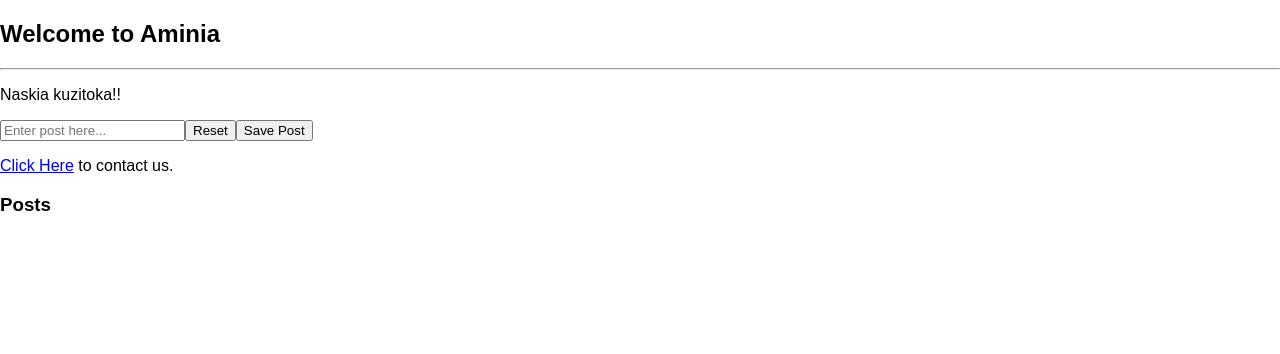
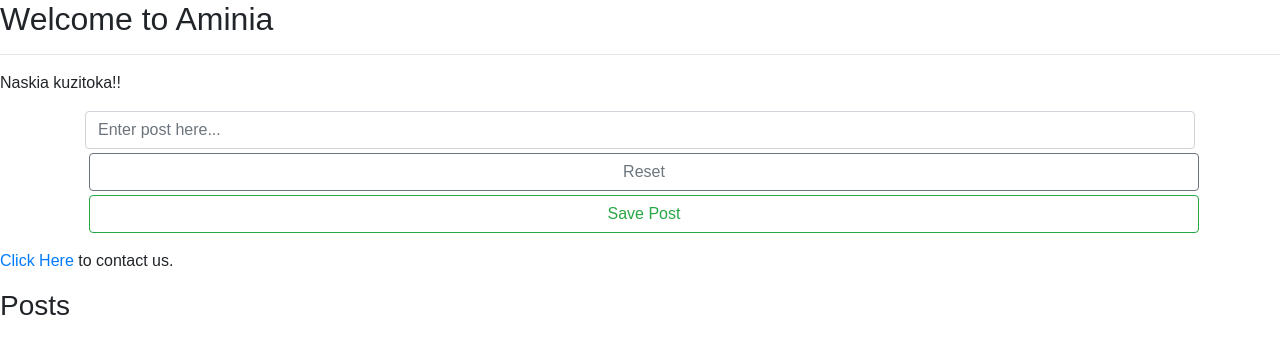
Before and after one commit to SamNgigi/Uzalendo-Api, a React (Create React App) app: page / in a window 1280 px wide. Shown: the top 354 px of the page. Built offline with nearby package versions, Linux system fonts and the light colour scheme.

Commit message:
Added bootstrap

```diff
--- a/package.json
+++ b/package.json
@@ -4,11 +4,15 @@
   "private": true,
   "dependencies": {
     "ajv": "^6.4.0",
+    "bootstrap": "^4.1.0",
+    "jquery": "^3.3.1",
+    "popper.js": "^1.14.3",
     "react": "^16.3.1",
     "react-dom": "^16.3.1",
     "react-redux": "^5.0.7",
     "react-router-dom": "^4.2.2",
     "react-scripts": "1.1.4",
+    "reactstrap": "^5.0.0-beta.3",
     "redux": "^3.7.2"
   },
   "scripts": {
--- a/src/components/Aminia.jsx
+++ b/src/components/Aminia.jsx
@@ -4,6 +4,14 @@ import { Link } from 'react-router-dom'
 import { connect } from 'react-redux';
 
 import { posts } from "../actions";
+
+import 'bootstrap/dist/css/bootstrap.min.css';
+import 'jquery/dist/jquery.min.js';
+import 'popper.js/dist/umd/popper.min.js';
+import 'bootstrap/dist/js/bootstrap.min.js';
+import {
+  Button, FormGroup, Form, Input, Container,
+} from 'reactstrap';
 
 class Aminia extends Component {
 
@@ -39,36 +47,41 @@ class Aminia extends Component {
         <hr/>
 
         <p>Naskia kuzitoka!!</p>
-          <form onSubmit={this.submitPost}>
-            <input
-              value={this.state.content}
-              placeholder="Enter post here..."
-              onChange = {(event)=> this.setState({content:event.target.value})}
-              required
-            />
-            <button onClick={this.resetForm}>Reset</button>
-            <input type="submit" value="Save Post"/>
-          </form>
+          <Container>
+            <Form onSubmit={this.submitPost}>
+              <FormGroup>
+                <Input
+                  value={this.state.content}
+                  placeholder="Enter post here..."
+                  onChange = {(event)=> this.setState({content:event.target.value})}
+                  required
+                />
+                <Button outline className="m-1" onClick={this.resetForm} block>Reset</Button>
+                <Button outline className="m-1" type="submit" color="success" block>Save Post</Button>
+              </FormGroup>
+            </Form>
+          </Container>
 
 
         <p>
           <Link to="/contact">Click Here</Link> to contact us.
         </p>
         <h3>Posts</h3>
+
         <table>
           <tbody>
             {this.props.posts.map((post, id) => (
               <tr key={`post_${post.id}`}>
                 <td>{post.content}</td>
                 <td>
-                  <button onClick={() => this.selectForEdit(id)}>
+                  <Button outline color="prinary" onClick={() => this.selectForEdit(id)}>
                     edit
-                  </button>
+                  </Button>
                 </td>
                 <td>
-                  <button onClick={() => this.props.deletePost(id)}>
+                  <Button outline color="danger" onClick={() => this.props.deletePost(id)}>
                     delete
-                  </button>
+                  </Button>
                 </td>
               </tr>
             ))}
```
Also changed, not shown: 1 other file (tests, documents, lock files or other folders).
